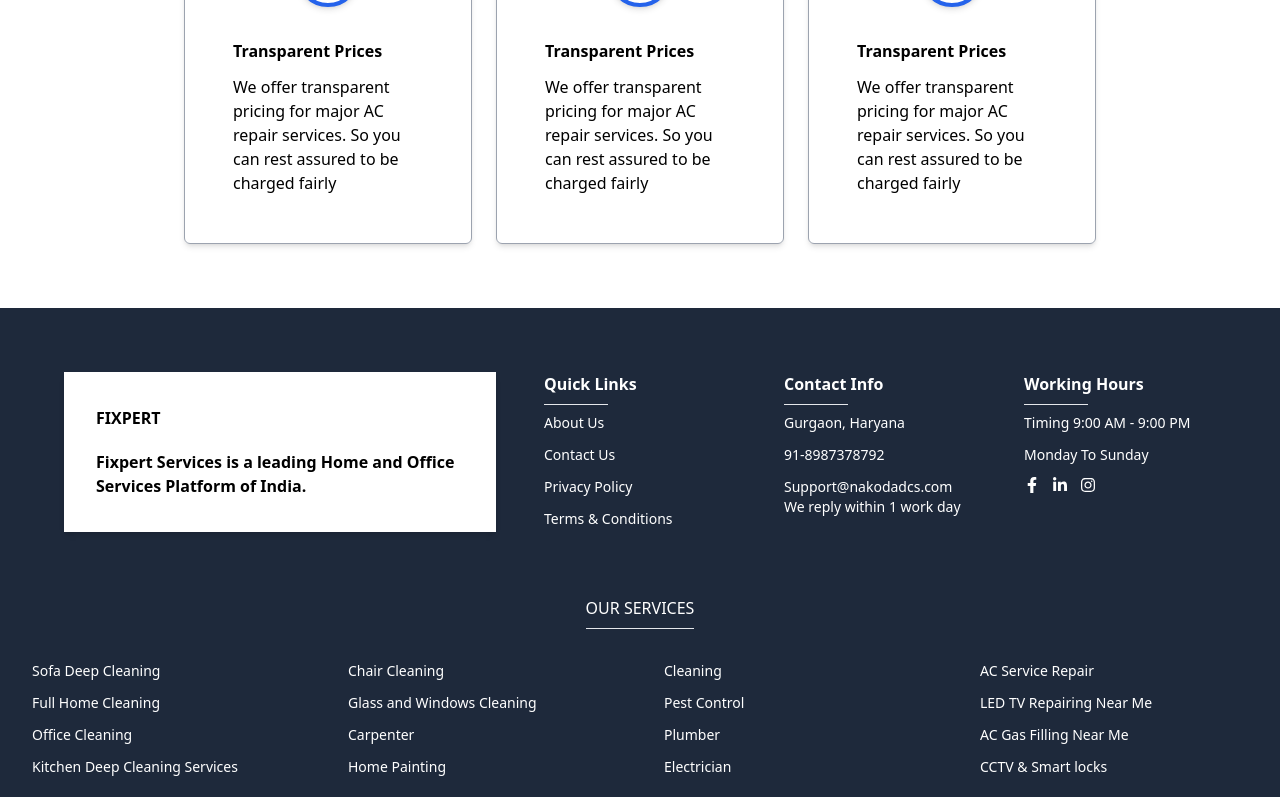
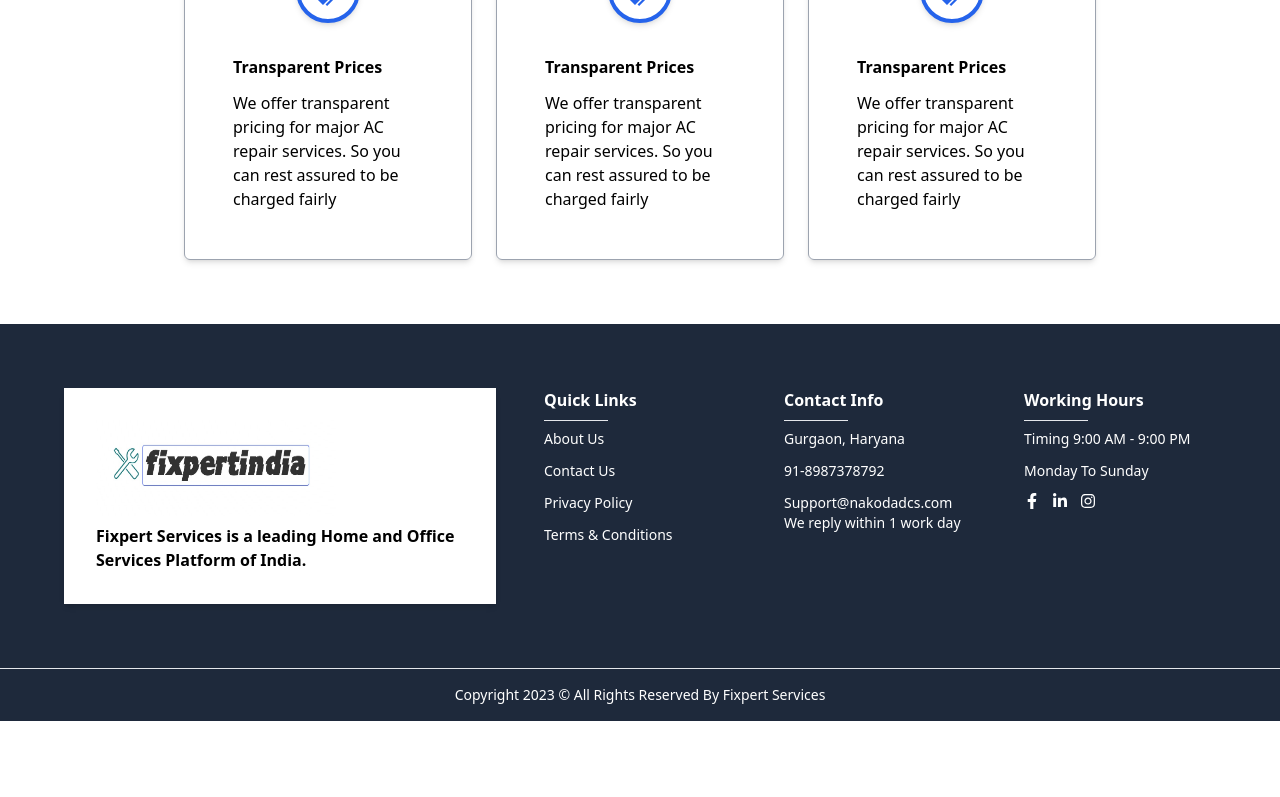
Before and after one commit to imtiyaz010/fixpert-india, a React (Create React App) app: page / in a window 1280 px wide. Shown: the part 2000-2797 px from the top of the page. After the commit the page ends 2721 px from the top, so only its background shows below. Built offline with nearby package versions, Linux system fonts and the light colour scheme.

Commit message:
updating Landing page 0.2

```diff
--- a/src/components/common/Footer.js
+++ b/src/components/common/Footer.js
@@ -6,9 +6,6 @@ function Footer() {
     <div className=" bg-slate-800">
       <div>
         <InfoDiv />
-      </div>
-      <div>
-        <ServicesDiv />
       </div>
       <hr />
       <div className="grid place-items-center text-white p-4 text-sm">
@@ -21,8 +18,12 @@ function Footer() {
 const InfoDiv = () => {
   return (
     <div className="grid grid-cols-1 md:grid-cols-2 lg:grid-cols-5 text-white md:p-16 p-6 gap-12">
-      <div className="w- min-h-40  bg-white text-black flex justify-center flex-col gap-5 p-8 shadow-md md:col-span-2">
-        <h2 className="font-bold">FIXPERT</h2>
+      <div className="w- min-h-40  bg-white text-black flex justify-center flex-col gap-2 p-8 shadow-md md:col-span-2">
+        <img
+          src="images/fixpertIndiaLogo.jpg"
+          alt="logo"
+          className="w-60 h-24"
+        />
         <p className="font-semibold">
           Fixpert Services is a leading Home and Office Services Platform of
           India.
@@ -68,51 +69,4 @@ const InfoDiv = () => {
   );
 };
 
-const ServicesDiv = () => {
-  return (
-    <div className="flex flex-col justify-center items-center text-white mb-8">
-      <div className="gap-2 flex flex-col ">
-        <h2>OUR SERVICES</h2>
-        <hr />
-      </div>
-      <div className="w-full">
-        <div className="grid grid-cols-1 md:grid-cols-2 lg:grid-cols-4 md:p-8 p-2 md:gap-12 text-sm">
-          <div className="flex flex-col gap-4">
-            <ul className="flex flex-col gap-3">
-              <li className="cursor-pointer">Sofa Deep Cleaning</li>
-              <li className="cursor-pointer">Full Home Cleaning</li>
-              <li className="cursor-pointer">Office Cleaning</li>
-              <li className="cursor-pointer">Kitchen Deep Cleaning Services</li>
-            </ul>
-          </div>
-          <div className="flex flex-col gap-4">
-            <ul className="flex flex-col gap-3">
-              <li className="cursor-pointer">Chair Cleaning</li>
-              <li className="cursor-pointer">Glass and Windows Cleaning</li>
-              <li className="cursor-pointer">Carpenter</li>
-              <li className="cursor-pointer">Home Painting</li>
-            </ul>
-          </div>
-          <div className="flex flex-col gap-4">
-            <ul className="flex flex-col gap-3">
-              <li className="cursor-pointer">Cleaning</li>
-              <li className="cursor-pointer">Pest Control</li>
-              <li className="cursor-pointer">Plumber</li>
-              <li className="cursor-pointer">Electrician</li>
-            </ul>
-          </div>
-          <div className="flex flex-col gap-4">
-            <ul className="flex flex-col gap-3">
-              <li className="cursor-pointer">AC Service Repair</li>
-              <li className="cursor-pointer">LED TV Repairing Near Me</li>
-              <li className="cursor-pointer">AC Gas Filling Near Me</li>
-              <li className="cursor-pointer">CCTV & Smart locks</li>
-            </ul>
-          </div>
-        </div>
-      </div>
-    </div>
-  );
-};
-
 export default Footer;
--- a/src/components/common/Header.js
+++ b/src/components/common/Header.js
@@ -9,7 +9,7 @@ function Header() {
   ];
 
   return (
-    <nav className="text-gray-600 body-font bg-gray-100 sticky top-0 z-50">
+    <nav className="text-gray-600 body-font bg-white sticky top-0 z-50 shadow-md">
       <div className="container mx-auto flex flex-wrap p-2 flex-col md:flex-row items-center justify-between">
         <div className="flex flex-wrap items-center justify-between ">
           <a
@@ -17,11 +17,10 @@ function Header() {
             href="/"
           >
             <img
-              src="https://www.clipartmax.com/png/middle/153-1538762_ac-repair-titusville-fl-air-conditioner-vector-png.png"
-              className="w-12 h-12"
+              src="images/fixpertIndiaLogo.jpg"
+              className="w-44 h-16"
               alt="icon"
             />
-            <span className="ml-3 text-xl text-center">FIXPERT-INDIA</span>
           </a>
           <FaBars className="md:hidden h-8 w-8 cursor-pointer" />
         </div>
--- a/src/components/landingPage/Services.js
+++ b/src/components/landingPage/Services.js
@@ -65,7 +65,7 @@ const Card = ({ name, img, link }) => {
       <a href={link}>
         <img
           src={img}
-          className="w-72 h-40 rounded-md shadow-none transition-shadow duration-300 ease-in-out hover:shadow-lg hover:shadow-black/30 hover:object-cover"
+          className="w-72 h-40 rounded-md  transition-shadow duration-300 ease-in-out shadow-md hover:shadow-lg hover:shadow-black/30"
           alt="img"
         />
         <p className="text-center font-semibold">{name}</p>
```
Also changed, not shown: public/images/fixpertIndiaLogo.jpg (added).
